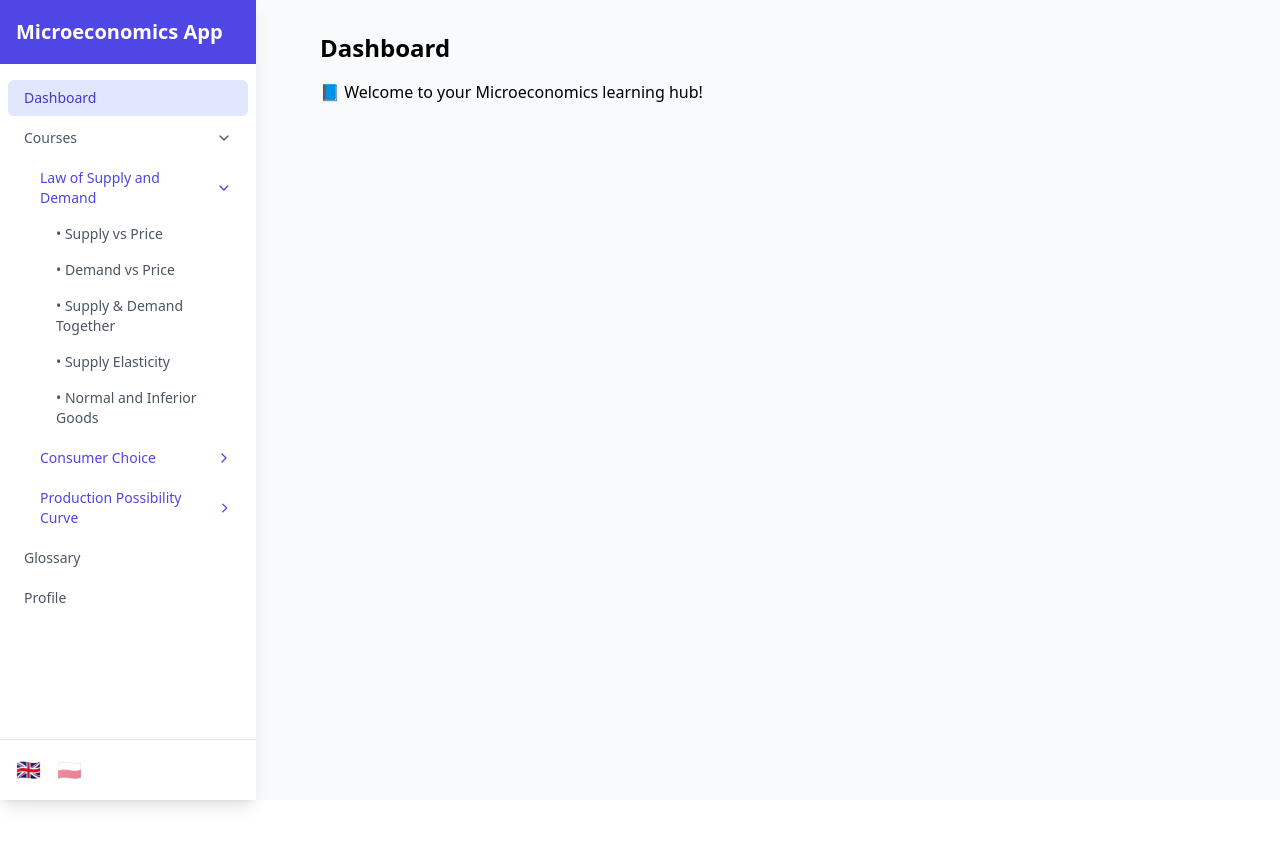
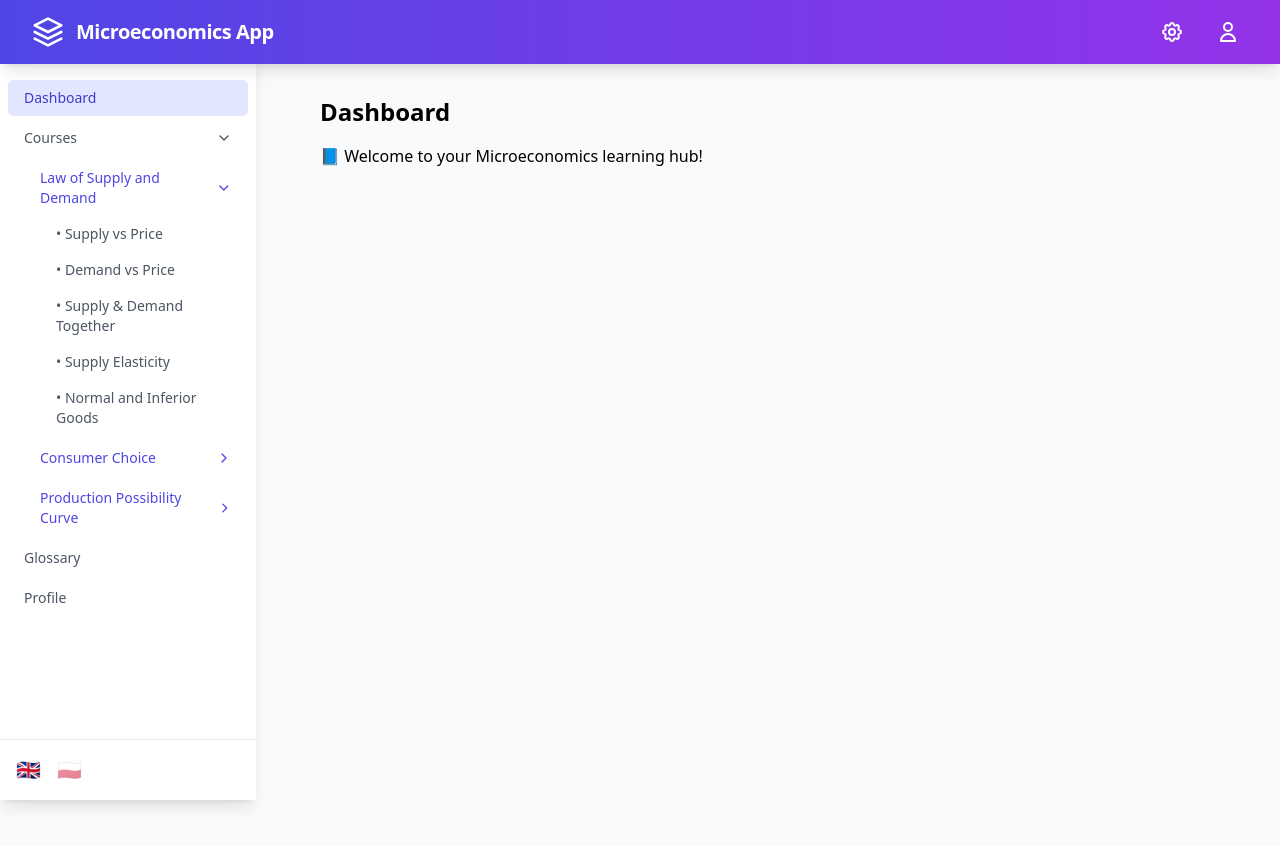
Before and after one commit to siedlmi/microeconomics-app, a React (Create React App) app: page / in a window 1280 px wide. Shown: the top 846 px of the page. Before the commit the page ends 800 px from the top, so only its background shows below. Built offline with nearby package versions, Linux system fonts and the light colour scheme.

Commit message:
fixing banner and sidebar

```diff
--- a/src/App.tsx
+++ b/src/App.tsx
@@ -1,19 +1,25 @@
 import React, { useState } from 'react';
 import { BrowserRouter as Router, Routes, Route } from 'react-router-dom';
+import { LanguageProvider } from './i18n';
+import CourseRouter from './courses/CourseRouter';
+import Banner from './components/Banner';
 import Sidebar from './components/Sidebar';
+import MainContent from './components/MainContent';
 import Dashboard from './components/Dashboard';
 import Glossary from './components/Glossary';
+import GlossaryTerm from './components/GlossaryTerm';
 import Profile from './components/Profile';
-import GlossaryTerm from './components/GlossaryTerm';
-import CourseRouter from './courses/CourseRouter';
-import MainContent from './components/MainContent';
+import './App.css';
 
 export default function App() {
   const [completed, setCompleted] = useState({ law: false, ppc: false, consumer: false });
 
   return (
+    <LanguageProvider>
       <Router>
-      <div className="min-h-screen bg-gray-50 flex flex-col md:flex-row">
+        <div className="min-h-screen bg-gray-50">
+          <Banner />
+          <div className="flex flex-col md:flex-row pt-16">
             <Sidebar completed={completed}>
               <div></div>
             </Sidebar>
@@ -29,6 +35,8 @@ export default function App() {
               </div>
             </MainContent>
           </div>
+        </div>
       </Router>
+    </LanguageProvider>
   );
 }
--- /dev/null
+++ b/src/components/Banner.tsx
@@ -0,0 +1,121 @@
+import React, { useState, useRef, useEffect } from 'react';
+import { useLang } from '../i18n';
+import { Link } from 'react-router-dom';
+
+export default function Banner() {
+  const { t } = useLang();
+  const [isProfileOpen, setIsProfileOpen] = useState(false);
+  const dropdownRef = useRef<HTMLDivElement>(null);
+
+  useEffect(() => {
+    function handleClickOutside(event: MouseEvent) {
+      if (dropdownRef.current && !dropdownRef.current.contains(event.target as Node)) {
+        setIsProfileOpen(false);
+      }
+    }
+
+    document.addEventListener('mousedown', handleClickOutside);
+    return () => {
+      document.removeEventListener('mousedown', handleClickOutside);
+    };
+  }, []);
+
+  return (
+    <div className="fixed top-0 left-0 right-0 w-full bg-gradient-to-r from-indigo-600 to-purple-600 shadow-lg z-50">
+      <div className="w-full px-4 sm:px-6 lg:px-8">
+        <div className="flex justify-between items-center py-3">
+          <div className="flex items-center space-x-3">
+            <div className="flex-shrink-0">
+              <svg className="h-8 w-8 text-white" viewBox="0 0 24 24" fill="none" xmlns="http://www.w3.org/2000/svg">
+                <path d="M12 2L2 7L12 12L22 7L12 2Z" stroke="currentColor" strokeWidth="2" strokeLinecap="round" strokeLinejoin="round"/>
+                <path d="M2 17L12 22L22 17" stroke="currentColor" strokeWidth="2" strokeLinecap="round" strokeLinejoin="round"/>
+                <path d="M2 12L12 17L22 12" stroke="currentColor" strokeWidth="2" strokeLinecap="round" strokeLinejoin="round"/>
+              </svg>
+            </div>
+            <h1 className="text-xl font-bold text-white tracking-tight">Microeconomics App</h1>
+          </div>
+          <div className="flex items-center space-x-4">
+            <button
+              type="button"
+              className="p-2 rounded-full text-white hover:text-white hover:bg-indigo-500 focus:outline-none focus:ring-2 focus:ring-offset-2 focus:ring-white transition-colors duration-200"
+            >
+              <span className="sr-only">Settings</span>
+              <svg
+                className="h-6 w-6"
+                xmlns="http://www.w3.org/2000/svg"
+                fill="none"
+                viewBox="0 0 24 24"
+                stroke="currentColor"
+                aria-hidden="true"
+              >
+                <path
+                  strokeLinecap="round"
+                  strokeLinejoin="round"
+                  strokeWidth={2}
+                  d="M10.325 4.317c.426-1.756 2.924-1.756 3.35 0a1.724 1.724 0 002.573 1.066c1.543-.94 3.31.826 2.37 2.37a1.724 1.724 0 001.065 2.572c1.756.426 1.756 2.924 0 3.35a1.724 1.724 0 00-1.066 2.573c.94 1.543-.826 3.31-2.37 2.37a1.724 1.724 0 00-2.572 1.065c-.426 1.756-2.924 1.756-3.35 0a1.724 1.724 0 00-2.573-1.066c-1.543.94-3.31-.826-2.37-2.37a1.724 1.724 0 00-1.065-2.572c-1.756-.426-1.756-2.924 0-3.35a1.724 1.724 0 001.066-2.573c-.94-1.543.826-3.31 2.37-2.37.996.608 2.296.07 2.572-1.065z"
+                />
+                <path
+                  strokeLinecap="round"
+                  strokeLinejoin="round"
+                  strokeWidth={2}
+                  d="M15 12a3 3 0 11-6 0 3 3 0 016 0z"
+                />
+              </svg>
+            </button>
+            <div className="relative" ref={dropdownRef}>
+              <button
+                type="button"
+                onClick={() => setIsProfileOpen(!isProfileOpen)}
+                className="p-2 rounded-full text-white hover:text-white hover:bg-indigo-500 focus:outline-none focus:ring-2 focus:ring-offset-2 focus:ring-white transition-colors duration-200"
+              >
+                <span className="sr-only">Profile</span>
+                <svg
+                  className="h-6 w-6"
+                  xmlns="http://www.w3.org/2000/svg"
+                  fill="none"
+                  viewBox="0 0 24 24"
+                  stroke="currentColor"
+                  aria-hidden="true"
+                >
+                  <path
+                    strokeLinecap="round"
+                    strokeLinejoin="round"
+                    strokeWidth={2}
+                    d="M16 7a4 4 0 11-8 0 4 4 0 018 0zM12 14a7 7 0 00-7 7h14a7 7 0 00-7-7z"
+                  />
+                </svg>
+              </button>
+              {isProfileOpen && (
+                <div className="absolute right-0 mt-2 w-48 rounded-md shadow-lg py-1 bg-white ring-1 ring-black ring-opacity-5 z-10 transform origin-top-right transition-all duration-200 ease-out">
+                  <Link
+                    to="/profile"
+                    className="block px-4 py-2 text-sm text-gray-700 hover:bg-indigo-50 hover:text-indigo-600 transition-colors duration-200"
+                    onClick={() => setIsProfileOpen(false)}
+                  >
+                    Profile
+                  </Link>
+                  <Link
+                    to="/settings"
+                    className="block px-4 py-2 text-sm text-gray-700 hover:bg-indigo-50 hover:text-indigo-600 transition-colors duration-200"
+                    onClick={() => setIsProfileOpen(false)}
+                  >
+                    Settings
+                  </Link>
+                  <button
+                    className="block w-full text-left px-4 py-2 text-sm text-gray-700 hover:bg-indigo-50 hover:text-indigo-600 transition-colors duration-200"
+                    onClick={() => {
+                      // Add logout logic here
+                      setIsProfileOpen(false);
+                    }}
+                  >
+                    Logout
+                  </button>
+                </div>
+              )}
+            </div>
+          </div>
+        </div>
+      </div>
+    </div>
+  );
+}
```
Lines whose indentation alone changed are shown as unchanged.
